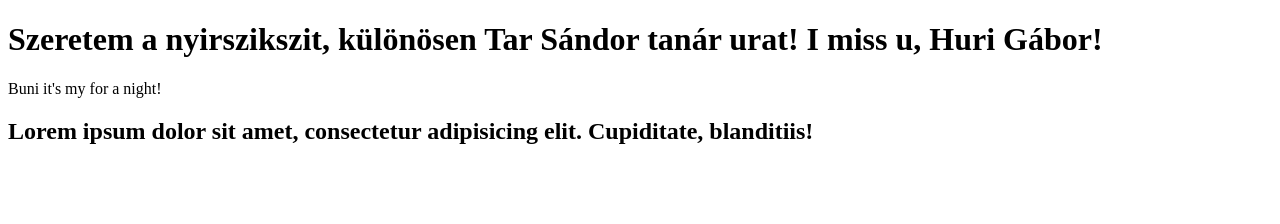
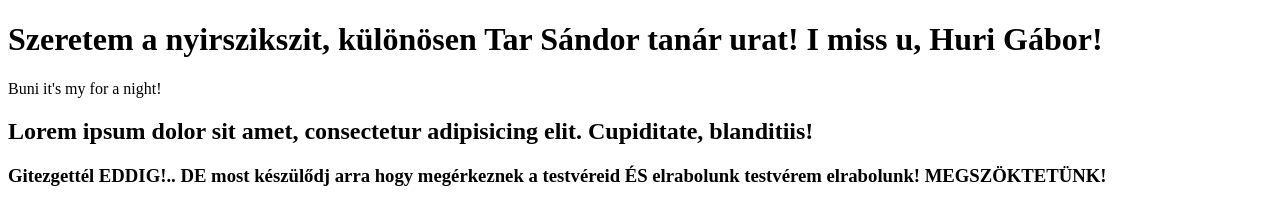
Before and after one commit to timi15/project, a plain HTML site: page index.html in a window 1280 px wide. Drawn offline with Linux system fonts and the light colour scheme.

Commit message:
Update index.html

```diff
--- a/index.html
+++ b/index.html
@@ -10,5 +10,6 @@
     <h1>Szeretem a nyirszikszit, különösen Tar Sándor tanár urat! I miss u, Huri Gábor!</h1>
     <p>Buni it's my for a night!</p>
     <h2>Lorem ipsum dolor sit amet, consectetur adipisicing elit. Cupiditate, blanditiis!</h2>
+    <h3>Gitezgettél EDDIG!.. DE most készülődj arra hogy megérkeznek a testvéreid ÉS elrabolunk testvérem elrabolunk! MEGSZÖKTETÜNK!</h3>
 </body>
 </html>
```
